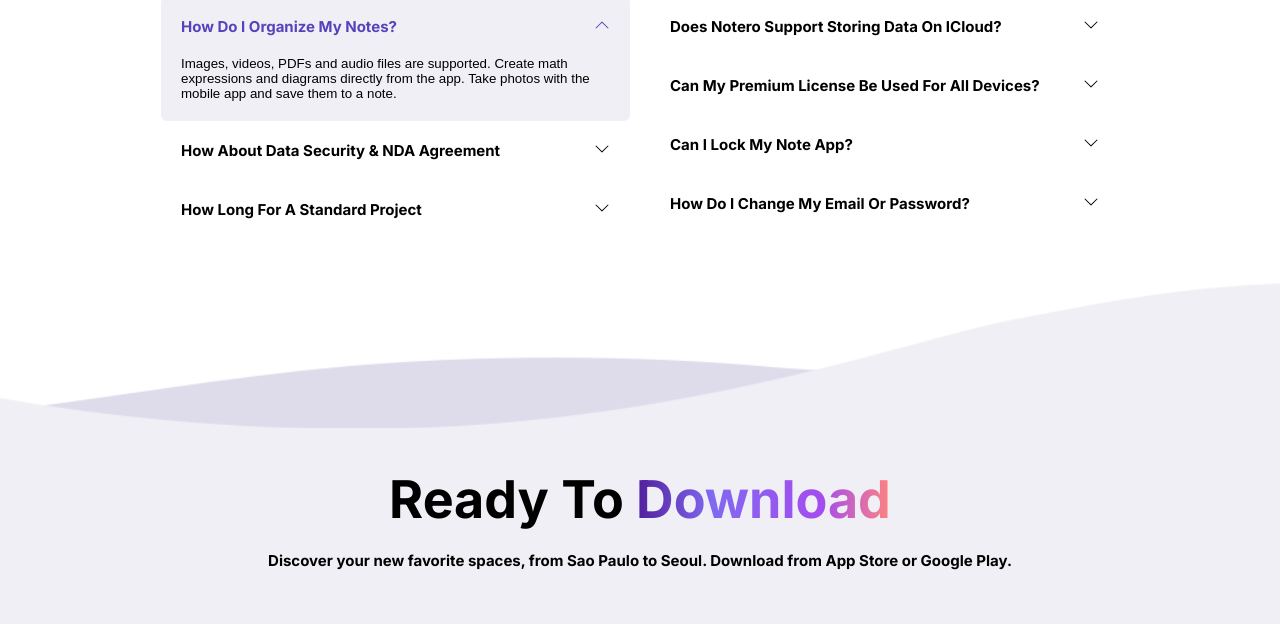
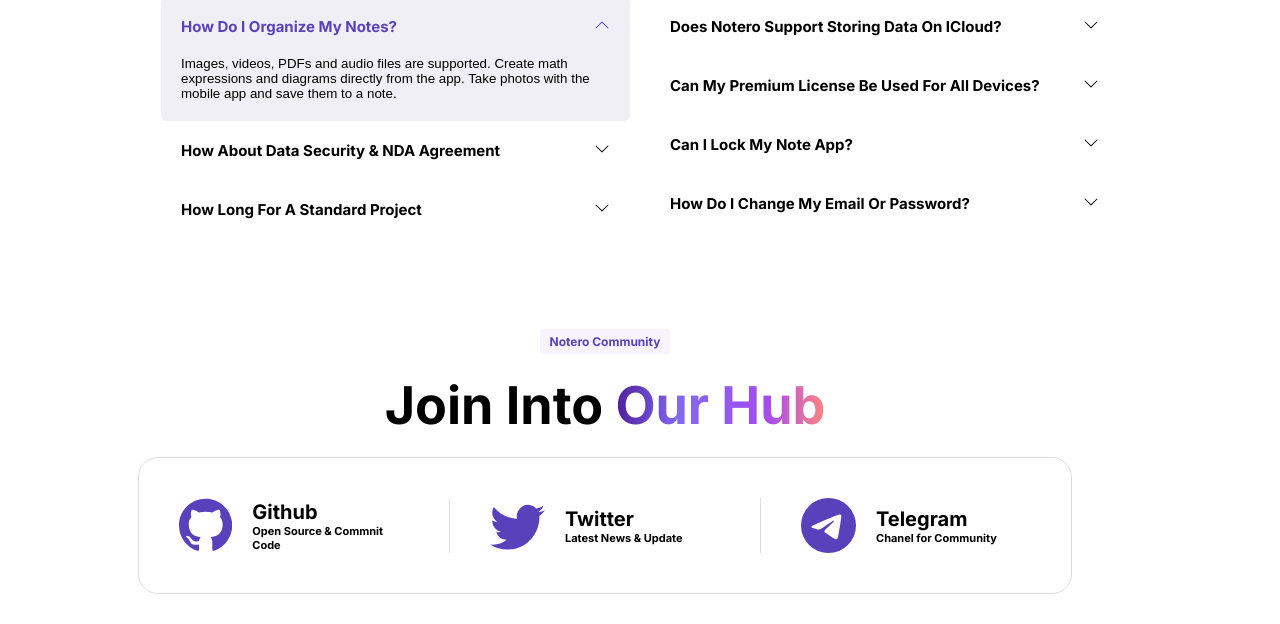
Before and after one commit to Amber2703/itech, a website built with Vite: page index.html in a window 1280 px wide. Shown: the part 6510-7134 px from the top of the page. Built offline with nearby package versions, Linux system fonts and the light colour scheme.

Commit message:
community section

```diff
--- a/index.html
+++ b/index.html
@@ -1228,6 +1228,7 @@
           <p class="text_biggest">
             Need A
             <span class="text_gradient">Support?</span>
+          </p>
           <div class="support__content">
             <div class="support__left">
               <button class="button-dropdown">
@@ -1280,7 +1281,9 @@
               </button>
               <button class="button-dropdown">
                 <div class="button-dropdown__top">
-                    <p class="text text_bold">How About Data Security & NDA Agreement</p>
+                  <p class="text text_bold">
+                    How About Data Security & NDA Agreement
+                  </p>
                   <svg
                     xmlns="http://www.w3.org/2000/svg"
                     width="16"
@@ -1328,9 +1331,7 @@
             <div class="support__right">
               <button class="button-dropdown">
                 <div class="button-dropdown__top">
-                    <p class="text text_bold">
-                      How Does Notero Store My Data?
-                    </p>
+                  <p class="text text_bold">How Does Notero Store My Data?</p>
                   <svg
                     xmlns="http://www.w3.org/2000/svg"
                     width="16"
@@ -1353,7 +1354,9 @@
               </button>
               <button class="button-dropdown">
                 <div class="button-dropdown__top">
-                    <p class="text text_bold">Does Notero Support Storing Data On ICloud?</p>
+                  <p class="text text_bold">
+                    Does Notero Support Storing Data On ICloud?
+                  </p>
                   <svg
                     xmlns="http://www.w3.org/2000/svg"
                     width="16"
@@ -1376,7 +1379,9 @@
               </button>
               <button class="button-dropdown">
                 <div class="button-dropdown__top">
-                    <p class="text text_bold">Can My Premium License Be Used For All Devices?</p>
+                  <p class="text text_bold">
+                    Can My Premium License Be Used For All Devices?
+                  </p>
                   <svg
                     xmlns="http://www.w3.org/2000/svg"
                     width="16"
@@ -1422,7 +1427,9 @@
               </button>
               <button class="button-dropdown">
                 <div class="button-dropdown__top">
-                    <p class="text text_bold">How Do I Change My Email Or Password?</p>
+                  <p class="text text_bold">
+                    How Do I Change My Email Or Password?
+                  </p>
                   <svg
                     xmlns="http://www.w3.org/2000/svg"
                     width="16"
@@ -1445,7 +1452,71 @@
               </button>
             </div>
           </div>
-          </p>
+        </div>
+      </section>
+      <section class="community">
+        <div class="container community__container">
+          <p class="text_with-bg">Notero Community</p>
+          <p class="text_biggest">
+            Join Into
+            <span class="text_gradient">Our Hub</span>
+          </p>
+          <div class="community__content">
+            <a href="#" class="community__social">
+              <svg
+                xmlns="http://www.w3.org/2000/svg"
+                width="16"
+                height="16"
+                fill="currentColor"
+                class="community__left"
+                viewBox="0 0 16 16"
+              >
+                <path
+                  d="M8 0C3.58 0 0 3.58 0 8c0 3.54 2.29 6.53 5.47 7.59.4.07.55-.17.55-.38 0-.19-.01-.82-.01-1.49-2.01.37-2.53-.49-2.69-.94-.09-.23-.48-.94-.82-1.13-.28-.15-.68-.52-.01-.53.63-.01 1.08.58 1.23.82.72 1.21 1.87.87 2.33.66.07-.52.28-.87.51-1.07-1.78-.2-3.64-.89-3.64-3.95 0-.87.31-1.59.82-2.15-.08-.2-.36-1.02.08-2.12 0 0 .67-.21 2.2.82.64-.18 1.32-.27 2-.27.68 0 1.36.09 2 .27 1.53-1.04 2.2-.82 2.2-.82.44 1.1.16 1.92.08 2.12.51.56.82 1.27.82 2.15 0 3.07-1.87 3.75-3.65 3.95.29.25.54.73.54 1.48 0 1.07-.01 1.93-.01 2.2 0 .21.15.46.55.38A8.012 8.012 0 0 0 16 8c0-4.42-3.58-8-8-8z"
+                />
+              </svg>
+              <div class="community__right">
+                <p class="text_bigger">Github</p>
+                <p class="text_smallest">Open Source & Commnit Code</p>
+              </div>
+            </a>
+            <a href="#" class="community__social">
+              <svg
+                xmlns="http://www.w3.org/2000/svg"
+                width="16"
+                height="16"
+                fill="currentColor"
+                class="community__left"
+                viewBox="0 0 16 16"
+              >
+                <path
+                  d="M5.026 15c6.038 0 9.341-5.003 9.341-9.334 0-.14 0-.282-.006-.422A6.685 6.685 0 0 0 16 3.542a6.658 6.658 0 0 1-1.889.518 3.301 3.301 0 0 0 1.447-1.817 6.533 6.533 0 0 1-2.087.793A3.286 3.286 0 0 0 7.875 6.03a9.325 9.325 0 0 1-6.767-3.429 3.289 3.289 0 0 0 1.018 4.382A3.323 3.323 0 0 1 .64 6.575v.045a3.288 3.288 0 0 0 2.632 3.218 3.203 3.203 0 0 1-.865.115 3.23 3.23 0 0 1-.614-.057 3.283 3.283 0 0 0 3.067 2.277A6.588 6.588 0 0 1 .78 13.58a6.32 6.32 0 0 1-.78-.045A9.344 9.344 0 0 0 5.026 15z"
+                />
+              </svg>
+              <div class="community__right">
+                <p class="text_bigger">Twitter</p>
+                <p class="text_smallest">Latest News & Update</p>
+              </div>
+            </a>
+            <a href="#" class="community__social">
+              <svg
+                xmlns="http://www.w3.org/2000/svg"
+                width="16"
+                height="16"
+                fill="currentColor"
+                class="community__left"
+                viewBox="0 0 16 16"
+              >
+                <path
+                  d="M16 8A8 8 0 1 1 0 8a8 8 0 0 1 16 0zM8.287 5.906c-.778.324-2.334.994-4.666 2.01-.378.15-.577.298-.595.442-.03.243.275.339.69.47l.175.055c.408.133.958.288 1.243.294.26.006.549-.1.868-.32 2.179-1.471 3.304-2.214 3.374-2.23.05-.012.12-.026.166.016.047.041.042.12.037.141-.03.129-1.227 1.241-1.846 1.817-.193.18-.33.307-.358.336a8.154 8.154 0 0 1-.188.186c-.38.366-.664.64.015 1.088.327.216.589.393.85.571.284.194.568.387.936.629.093.06.183.125.27.187.331.236.63.448.997.414.214-.02.435-.22.547-.82.265-1.417.786-4.486.906-5.751a1.426 1.426 0 0 0-.013-.315.337.337 0 0 0-.114-.217.526.526 0 0 0-.31-.093c-.3.005-.763.166-2.984 1.09z"
+                />
+              </svg>
+              <div class="community__right">
+                <p class="text_bigger">Telegram</p>
+                <p class="text_smallest">Chanel for Community</p>
+              </div>
+            </a>
+          </div>
         </div>
       </section>
     </main>
--- /dev/null
+++ b/pages/initial/community.scss
@@ -0,0 +1,60 @@
+@use "styles/variables" as var;
+
+.community {
+  width: calc(100% - var(--gap) * 2);
+  $double-gap: calc(var(--gap) * 2);
+
+  padding: $double-gap;
+  margin-top: 50px;
+
+  &__container {
+    width: 100%;
+    display: flex;
+    flex-direction: column;
+    align-items: center;
+    gap: var(--gap);
+  }
+
+  &__content {
+    width: 90%;
+    display: flex;
+    flex-direction: column;
+    border: 1px solid var(--grey-color);
+    padding: $double-gap 0;
+    border-radius: var(--gap);
+    gap: $double-gap;
+
+    @media (min-width: var.$bigger-tablet) {
+      flex-direction: row;
+      gap: 0;
+      width: auto;
+    }
+  }
+
+  &__social {
+    display: flex;
+    align-items: center;
+    gap: var(--gap);
+    padding: 0 $double-gap;
+
+    @media (min-width: var.$bigger-tablet) {
+      border-right: 1px solid var(--grey-color);
+      width: 230px;
+    }
+
+    &:last-child {
+      border: none;
+    }
+  }
+
+  &__left {
+    width: 40px;
+    height: 40px;
+    fill: var(--violett-color);
+
+    @media (min-width: var.$bigger-tablet) {
+      width: 55px;
+      height: 55px;
+    }
+  }
+}
--- a/pages/initial/index.scss
+++ b/pages/initial/index.scss
@@ -9,3 +9,4 @@
 @use "testimonials";
 @use "pricing";
 @use "support";
+@use "community";
--- a/styles/text.scss
+++ b/styles/text.scss
@@ -33,6 +33,14 @@
       #a44cee 73%,
       #ff847f 100%
     );
+    fill: linear-gradient(
+      to right,
+      #501e9c 0%,
+      #8169f1 30%,
+      #8169f1 30%,
+      #a44cee 73%,
+      #ff847f 100%
+    );
   }
 
   &_purple {
```
Lines whose indentation alone changed are shown as unchanged.
